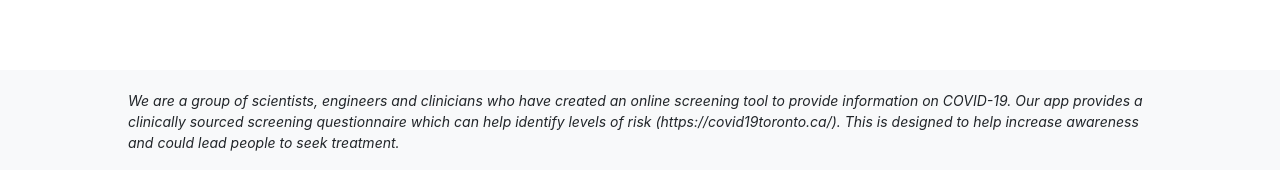
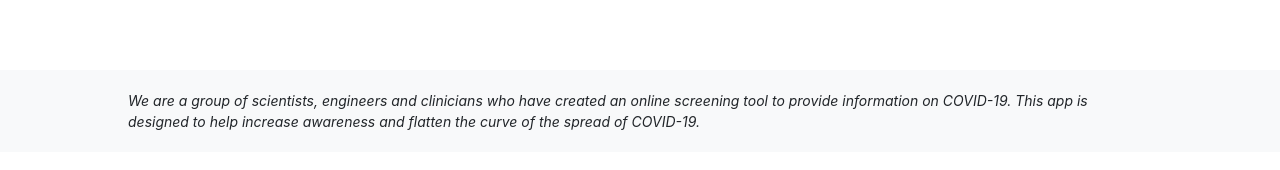
Before and after one commit to yifeiz/covid-19-frontend, a React (Create React App) app: page / in a window 1280 px wide. Shown: the part 725-895 px from the top of the page. Built offline with nearby package versions, Linux system fonts and the light colour scheme.

Commit message:
Random stuff

```diff
--- a/src/components/footer/Footer.js
+++ b/src/components/footer/Footer.js
@@ -5,10 +5,9 @@ import "./Footer.css";
 const Footer = () => (
   <div className="footer">
     We are a group of scientists, engineers and clinicians who have created an
-    online screening tool to provide information on COVID-19. Our app provides a
-    clinically sourced screening questionnaire which can help identify levels of
-    risk (https://covid19toronto.ca/). This is designed to help increase
-    awareness and could lead people to seek treatment.
+    online screening tool to provide information on COVID-19. This app is
+    designed to help increase awareness and flatten the curve of the spread of
+    COVID-19.
   </div>
 );
 
--- a/src/components/form/SymptomForm.css
+++ b/src/components/form/SymptomForm.css
@@ -99,8 +99,3 @@ table {
 .formDisclaimer {
   font-style: italic;
 }
-
-.footerDisclaimer {
-  padding-bottom: 1em;
-  font-style: italic;
-}
--- a/src/components/form/SymptomForm.jsx
+++ b/src/components/form/SymptomForm.jsx
@@ -124,7 +124,7 @@ class SymptomForm extends React.Component {
             onSubmit={this.props.handleSubmit(this.onSubmit)}
             className="ui form error"
           >
-            <h4>Tell us how you feel!</h4>
+            <h4>Tell us how you feel !</h4>
             <p className="formDisclaimer">
               The following questionnaire is designed to help assess your risk
               factors for COVID-19 infection and to provide guidance on how to
@@ -159,14 +159,6 @@ class SymptomForm extends React.Component {
                 </tr>
               </tbody>
             </Table>
-            <p className="footerDisclaimer">
-              The screening questionnaire is not meant to act as a tool to
-              diagnose, and the information you receive is not a medical
-              assessment. You cannot be diagnosed with COVID-19 simply by taking
-              this survey online. If you are experiencing severe symptoms, seek
-              medical attention. This service is not a substitute for consulting
-              with your doctor."
-            </p>
             <Recaptcha
               sitekey="6LfuVOIUAAAAAOPSfeWxh-Juu9_gJQ_cEu3mRitY"
               render="explicit"
```
